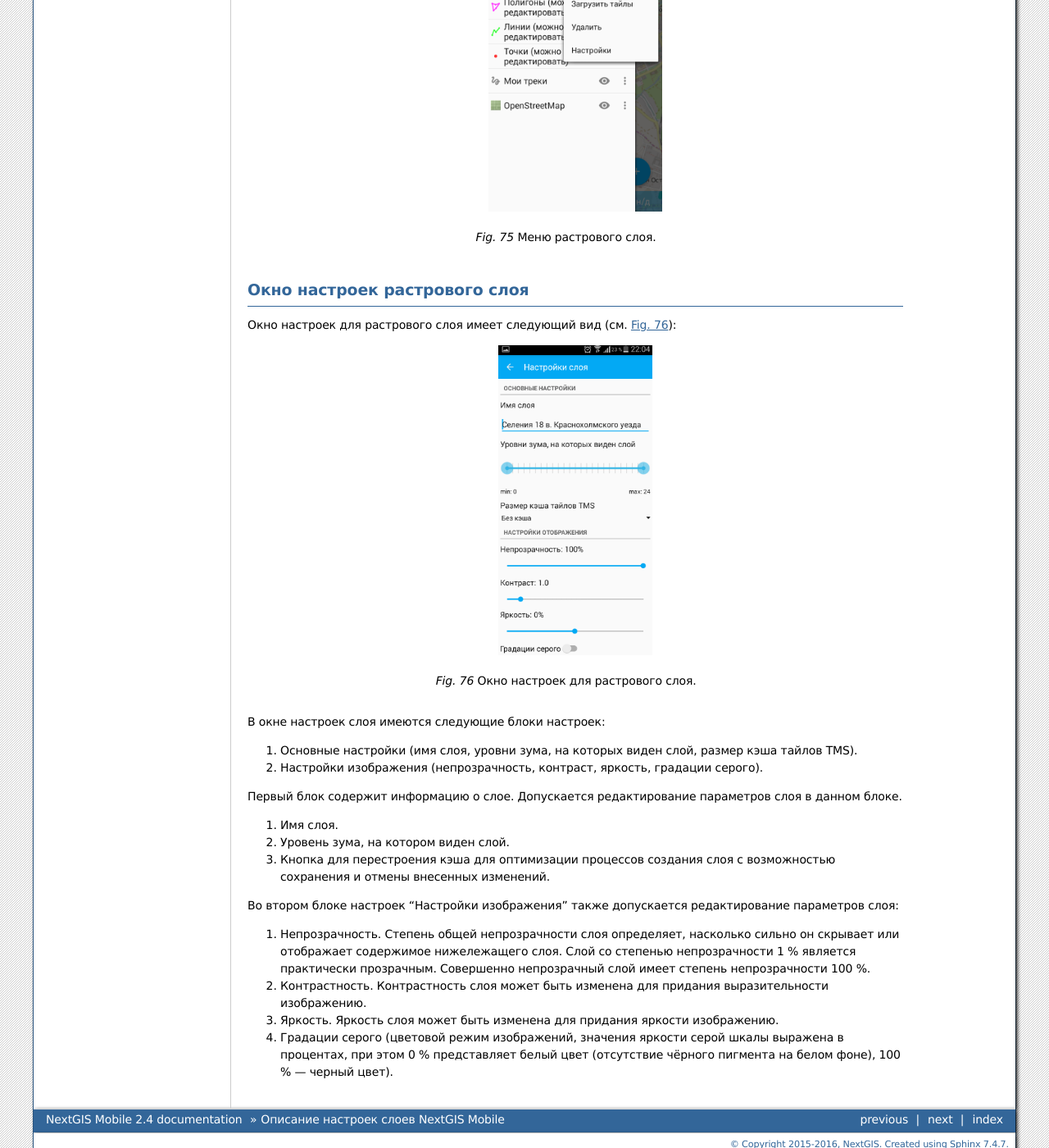
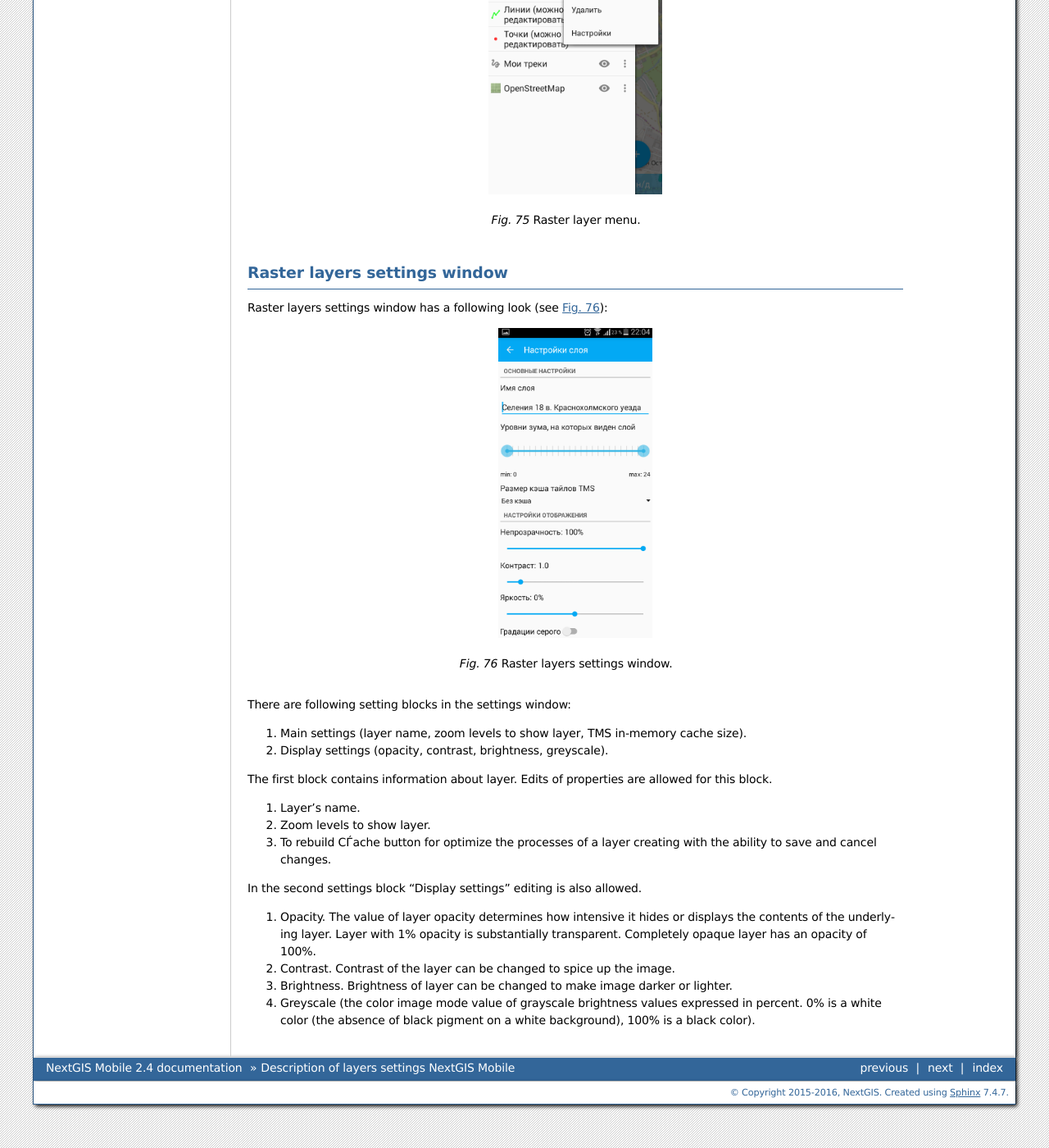
Before and after one commit to nextgis/docs_ngmobile, a Sphinx documentation site: the page built from source/layer_settings.rst, in a window 1280 px wide and 1400 px high, scrolled down 1937 px. Shown: the whole window at 82% size. Built offline with Sphinx 7.4.7, drawn with Linux system fonts in a browser that asks for light colours; formulas are drawn with MathJax 3; some of the changed text lies outside the part shown.

Commit message:
Update layer_settings.rst

```diff
--- a/source/layer_settings.rst
+++ b/source/layer_settings.rst
@@ -1,112 +1,93 @@
-.. sectionauthor::  Наталья Барышникова <Nshelekhova@gmail.com>
+.. sectionauthor::  Наталья Барышникова Nshelekhova@gmail.com
 
 .. _ngmobile_layer_settings:
 
-Описание настроек слоев NextGIS Mobile
-====================================================
+Description of layers settings NextGIS Mobile
+=============================================
 
 .. versionadded:: 2.2
 
-Карта представляет собой набор растровых и векторных слоев. Порядок и видимость
-слоев настраивается при помощи дерева слоев.
-В пользовательском интерфейсе программы имеется выезжающая панель дерева слоев,
-которая отображает состав карты в виде набора слоев, позволяет менять порядок
-отображения слоев, а также включать и выключать их видимость.
-Дополнительные операции над слоями вынесены в отдельное меню слоя. Дерево слоев
-представлено на рисунке :numref:`ngmobile_layer_tree_pic`.
-Меню слоя зависит от его типа.
-Для векторного слоя меню имеет следующий состав (см. :numref:`ngmobile_vector_layer_menu_pic`):
+Map is a set of raster and vector layers. Order and visibility of layers are configured by layers tree. There is a sliding panel of layers tree in a user’s interface where composition of the map is displayed as a set of layers. It allows to change the order of layers and enables or disables their visibility.
+Additional operations with layers you can see in a separate layer menu. Layers tree is shown on a picture :numref:`ngmobile_layer_tree_pic`.
+Layers menu depends on its type.
+Menu for the vector type has a following composition (СЃРј. :numref:`ngmobile_vector_layer_menu_pic`):
 
-1. Увеличить до охвата
-2. Поделиться
-3. Удалить
-4. Настройки
+1. Zoom to  extent
+2. Share
+3. Delete
+4. Settings
 
 .. figure:: _static/vector_layer_menu.png
    :name: ngmobile_vector_layer_menu_pic
    :align: center
    :height: 10cm
 
-   Меню для векторного слоя.
+   Vector layer menu.
 
-Окно настроек векторного слоя
------------------------------------
-При выборе пункта "Настройки" в меню слоя открывается окно настроек векторного слоя.
-Окно настроек для модификации векторного слоя имеет следующий вид  (см. :numref:`ngmobile_preferenсes_window_vector_layer_pic`):
+Window of vector layer settings
+-------------------------------
+A window of vector layer settings opens if you select "Settings" from the layer menu. Window of settings for vector layer modification has the following view (see :numref:`ngmobile_preferenСЃes_window_vector_layer_pic`):
 
 .. figure:: _static/preferences_window_vector_layer.png
-   :name: ngmobile_preferenсes_window_vector_layer_pic
+   :name: ngmobile_preferenСЃes_window_vector_layer_pic
    :align: center
    :height: 10cm
 
-   Меню настроек для векторного слоя.
+   Vector layer settings.
 
-В окне настроек слоя имеются следующие блоки настроек:
+There are following setting blocks in the settings window:
 
-1. Информация о слое (тип геометрии, количество записей).
-2. Основные настройки (имя слоя, уровни зума, перестроить кэш).
-3. Настройки отображения (цвет заливки).
+1. Layer info (geometry type; feature count).
+2. Main settings (layer name, zoom levels, rebuild cache).
+3. Display settings (fill color).
 
-Первый блок настроек содержит информацию о слое. Данные этого блока не редактируются.
-Второй блок настроек "Основные настройки слоя" допускает реактирование параметров слоя.
+The first settings block has information about layer. The data in this block can not be edited.
+The second settings block "Main settings" allows to edit layer configuration.
 
-1. Имя слоя.
+1. Layer name.
+2. Zoom levels to show the layer.
+3. To rebuild СЃache button for optimize the processes of a layer creating with the ability to save and cancel changes.
 
-2. Уровень зума, на котором виден слой.
+The third setting block has information about settings of layers addition and has an option to edit color of layer display, plus an option to cancel edits.
 
-3. Кпопка для перестроения кэша для оптимизации процессов создания слоя с возможностью
-   сохранения и отмены внесенных изменений.
+Context menu of raster layer has the following composition (see :numref:`ngmobile_raster_layer_menu_pic`):
 
-Третий блок настроек содержит информацию о настройках отображения слоя и допускает
-возможность редактирования цвета отображения слоя, а также возможность отмены внесенных изменений.
-
-Контекстное меню растрового слоя имеет следующий состав (см. :numref:`ngmobile_raster_layer_menu_pic`):
-
-1. Загрузить тайлы
-2. Удалить
-3. Настройки
+1. Load tiles
+2. Delete
+3. Settings
 
 .. figure:: _static/raster_layer_menu.png
    :name: ngmobile_raster_layer_menu_pic
    :align: center
    :height: 10cm
 
-   Меню растрового слоя.
+   Raster layer menu.
 
-Окно настроек растрового слоя
-----------------------------------
-Окно настроек для растрового слоя имеет следующий вид  (см. :numref:`ngmobile_settings_menu_raster_layer_pic`):
+Raster layers settings window
+-----------------------------
+Raster layers settings window has a following look (see :numref:`ngmobile_settings_menu_raster_layer_pic`):
 
 .. figure:: _static/settings_menu_raster_layer.png
    :name: ngmobile_settings_menu_raster_layer_pic
    :align: center
    :height: 10cm
 
-   Окно настроек для растрового слоя.
+   Raster layers settings window.
 
-В окне настроек слоя имеются следующие блоки настроек:
+There are following setting blocks in the settings window:
 
-1. Основные настройки (имя слоя, уровни зума, на которых виден слой, размер кэша
-   тайлов TMS).
-2. Настройки изображения (непрозрачность, контраст, яркость, градации серого).
+1. Main settings (layer name, zoom levels to show layer, TMS in-memory cache size).
+2. Display settings (opacity, contrast, brightness, greyscale).
 
-Первый блок содержит информацию о слое. Допускается редактирование параметров
-слоя в данном блоке.
+The first block contains information about layer. Edits of properties are allowed for this block.
 
-1. Имя слоя.
-2. Уровень зума, на котором виден слой.
-3. Кнопка для перестроения кэша для оптимизации процессов создания слоя с возможностью
-   сохранения и отмены внесенных изменений.
+1. Layer’s name.
+2. Zoom levels to show layer.
+3. To rebuild СЃache button for optimize the processes of a layer creating with the ability to save and cancel changes.
 
-Во втором блоке настроек "Настройки изображения" также допускается редактирование
-параметров слоя:
+In the second settings block "Display settings" editing is also allowed.
 
-1. Непрозрачность. Степень общей непрозрачности слоя определяет, насколько сильно
-   он скрывает или отображает содержимое нижележащего слоя. Слой со степенью
-   непрозрачности 1 % является практически прозрачным. Совершенно непрозрачный слой
-   имеет степень непрозрачности 100 %.
-2. Контрастность. Контрастность слоя может быть изменена для придания выразительности изображению.
-3. Яркость. Яркость слоя может быть изменена для придания яркости изображению.
-4. Градации серого (цветовой режим изображений, значения яркости серой шкалы выражена
-   в процентах, при этом 0 % представляет белый цвет (отсутствие чёрного пигмента на белом фоне),
-   100 % — черный цвет).
+1. Opacity. The value of layer opacity determines how intensive it hides or displays the contents of the underlying layer. Layer with 1% opacity is substantially transparent. Completely opaque layer has an opacity of 100%.
+2. Contrast. Contrast of the layer can be changed to spice up the image.
+3. Brightness. Brightness of layer can be changed to make image darker or lighter.
+4. Greyscale (the color image mode value of grayscale brightness values expressed in percent. 0% is a white color (the absence of black pigment on a white background), 100% is a black color).
```
